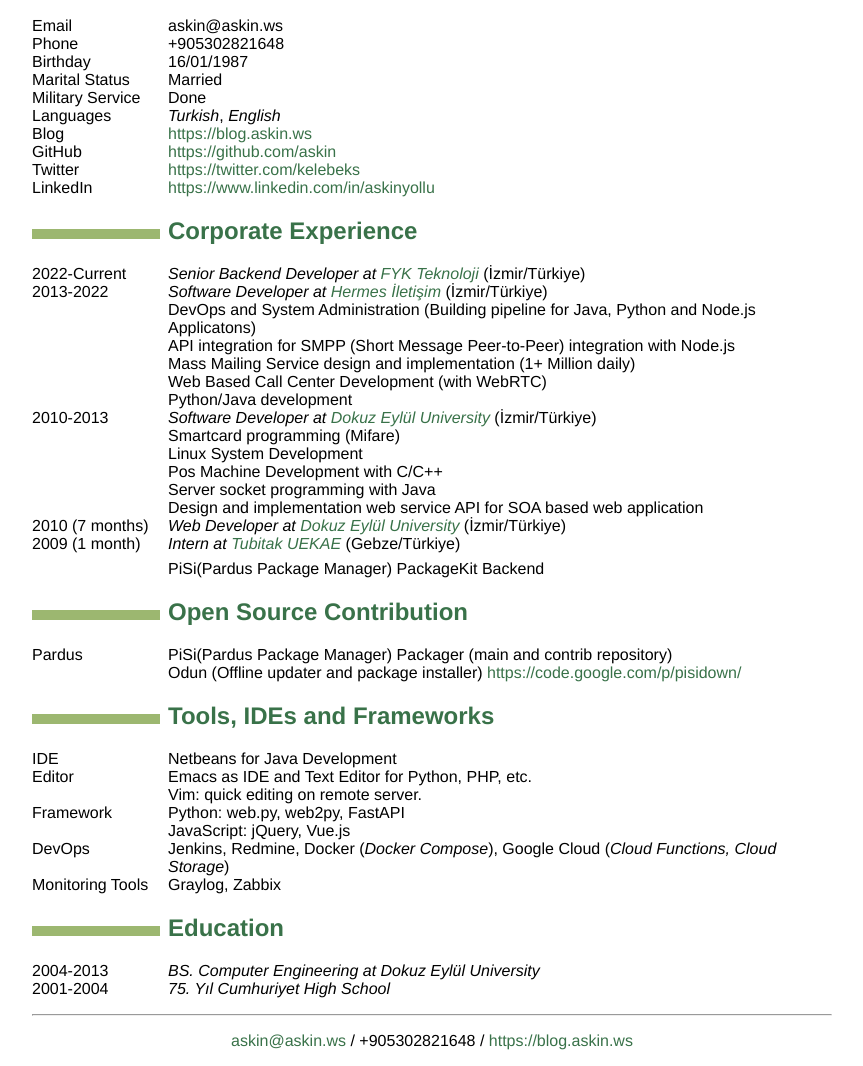
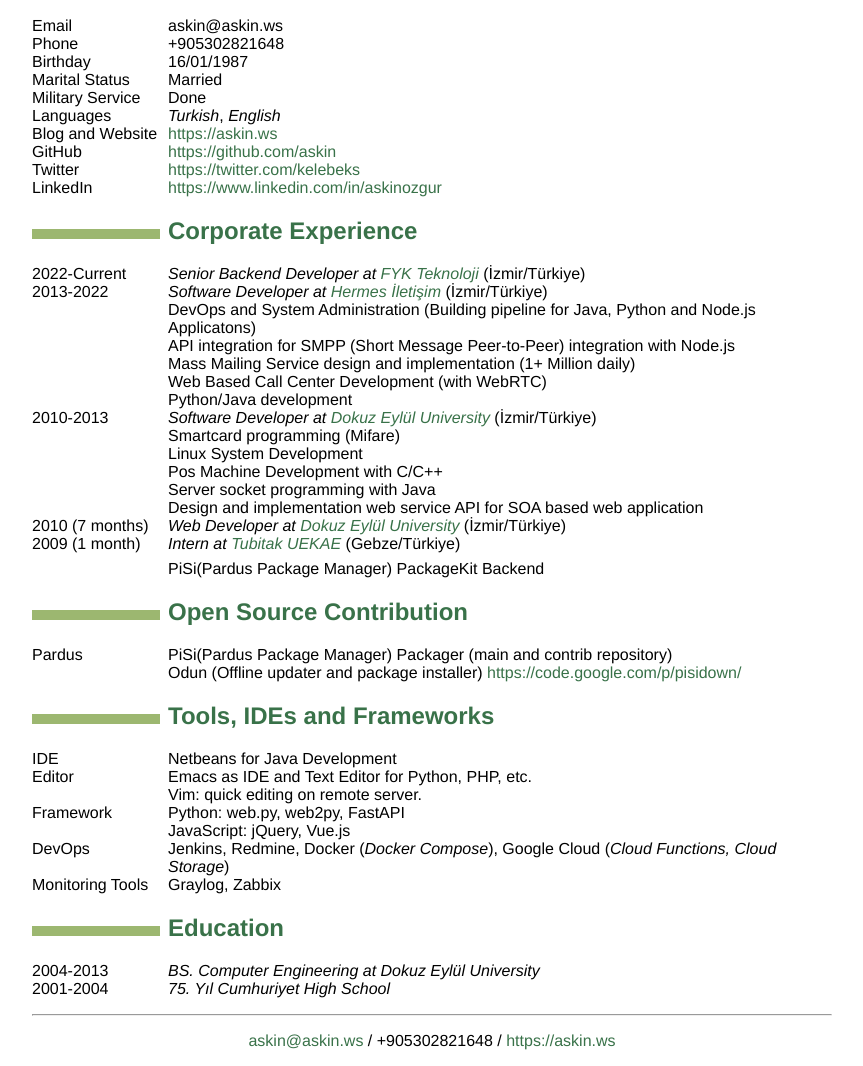
Before and after one commit to askin/resume, a plain HTML site: page index.html in a window 1280 px wide. Shown: the part 229-1295 px from the top of the page, without its empty margins (208-1071 px from the left). Drawn offline with Linux system fonts and the light colour scheme.

Commit message:
Update linkedin and blog address

```diff
--- a/index.html
+++ b/index.html
@@ -5,13 +5,11 @@
   <meta name="generator" content="pandoc" />
   <meta name="viewport" content="width=device-width, initial-scale=1.0, user-scalable=yes" />
   <title>Aşkın Özgür</title>
-  <style>
-    code{white-space: pre-wrap;}
-    span.smallcaps{font-variant: small-caps;}
-    span.underline{text-decoration: underline;}
-    div.column{display: inline-block; vertical-align: top; width: 50%;}
-    div.hanging-indent{margin-left: 1.5em; text-indent: -1.5em;}
-    ul.task-list{list-style: none;}
+  <style type="text/css">
+      code{white-space: pre-wrap;}
+      span.smallcaps{font-variant: small-caps;}
+      span.underline{text-decoration: underline;}
+      div.column{display: inline-block; vertical-align: top; width: 50%;}
   </style>
   <link rel="stylesheet" href="style.css" />
 </head>
@@ -45,8 +43,8 @@ BS, Computer Engineering at Dokuz Eylül University</p>
 <dt>Languages</dt>
 <dd><em>Turkish</em>, <em>English</em>
 </dd>
-<dt>Blog</dt>
-<dd><a href="https://blog.askin.ws">https://blog.askin.ws</a>
+<dt>Blog and Website</dt>
+<dd><a href="https://askin.ws">https://askin.ws</a>
 </dd>
 <dt>GitHub</dt>
 <dd><a href="https://github.com/askin">https://github.com/askin</a>
@@ -55,7 +53,7 @@ BS, Computer Engineering at Dokuz Eylül University</p>
 <dd><a href="https://twitter.com/kelebeks">https://twitter.com/kelebeks</a>
 </dd>
 <dt>LinkedIn</dt>
-<dd><a href="https://www.linkedin.com/in/askinyollu">https://www.linkedin.com/in/askinyollu</a>
+<dd><a href="https://www.linkedin.com/in/askinozgur">https://www.linkedin.com/in/askinozgur</a>
 </dd>
 </dl>
 <h2 id="corporate-experience">Corporate Experience</h2>
@@ -138,7 +136,7 @@ BS, Computer Engineering at Dokuz Eylül University</p>
 </dl>
 <hr />
 <blockquote>
-<p><a href="mailto:askin@askin.ws" class="email">askin@askin.ws</a> / +905302821648 / <a href="https://blog.askin.ws">https://blog.askin.ws</a></p>
+<p><a href="mailto:askin@askin.ws" class="email">askin@askin.ws</a> / +905302821648 / <a href="https://askin.ws">https://askin.ws</a></p>
 </blockquote>
 </body>
 </html>
```
Also changed, not shown: index-tr.html (+9 -11 lines), index.txt, 2 other files.
